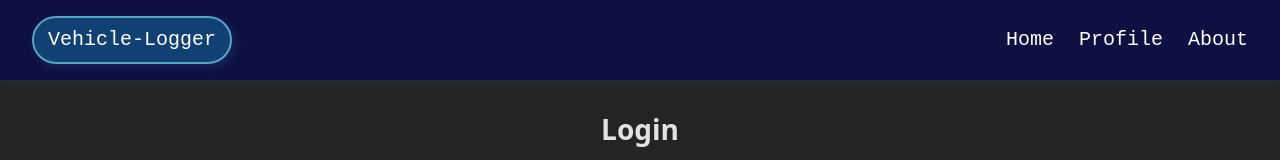
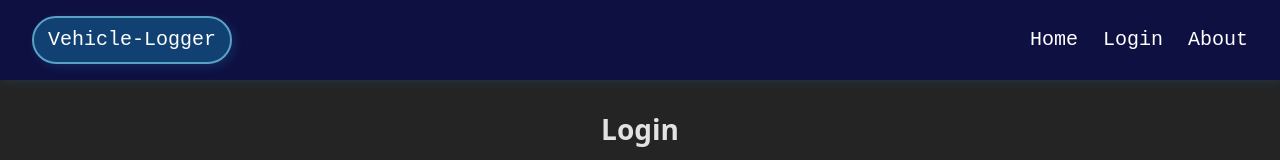
Before and after one commit to driverstudio89/my-vehicle-logger-fe, a React (Vite) app: page /profile in a window 1280 px wide. Shown: the top 160 px of the page. Built offline with nearby package versions, Linux system fonts and the light colour scheme.

Commit message:
implemented authContext,  logout and fix navbar refresh on login

```diff
--- a/src/App.jsx
+++ b/src/App.jsx
@@ -4,10 +4,12 @@ import Vehicle from "./pages/Vehicle";
 import Navbar from "./components/Navbar";
 import Profile from "./pages/Profile"
 import { Routes, Route } from "react-router-dom";
+import { AuthProvider } from "./context/AuthContext";
 
 function App() {
   return (
     <>
+    <AuthProvider >
       <Navbar />
       <main className="main-content">
         <Routes>
@@ -16,6 +18,7 @@ function App() {
           <Route path="/profile" element={<Profile />} />
         </Routes>
       </main>
+      </AuthProvider>
     </>
   );
 }
--- a/src/components/JwtDecode.jsx
+++ b/src/components/JwtDecode.jsx
@@ -1,4 +1,4 @@
-import { jwtDecode } from "jwt-decode";
+import {jwtDecode} from "jwt-decode";
 
 function decodeJWT(token) {
     try {
--- a/src/components/Login.jsx
+++ b/src/components/Login.jsx
@@ -2,9 +2,13 @@ import { useState } from "react";
 import "../css/Login.css";
 import { login } from "../services/api.js"
 import { useNavigate } from "react-router-dom"
-import jwtDecode from "./JwtDecode.jsx";
+import { useAuthContext } from "../context/AuthContext.jsx";
 
 function Login() {
+
+  const authContext = useAuthContext();
+  var loginFailed = [];
+
   const [formData, setFormData] = useState({
     email: "ivan@gmail.com",
     password: "123456",
@@ -24,13 +28,13 @@ function Login() {
     e.preventDefault();
     try {
       const accessToken = await login(formData.email, formData.password);
-      const userData = jwtDecode(accessToken);
-      if (userData.email) {
-        navigate("/")
-      }
+      authContext.login(accessToken);
+      navigate("/")
 
     } catch (error) {
-        console.error("Error logging in: ", error);
+      console.log(error);
+
+        loginFailed = error;
     }
 };
 
@@ -63,6 +67,7 @@ function Login() {
             className="form-input"
           />
         </div>
+        <div className="login-error">{loginFailed}</div>
         <button className="btn-login">Login</button>
       </form>
     </div>
--- a/src/components/Navbar.jsx
+++ b/src/components/Navbar.jsx
@@ -1,14 +1,29 @@
 import "../css/Navbar.css"
 import { Link } from "react-router-dom"
+import { useNavigate } from "react-router-dom"
+import { useAuthContext } from "../context/AuthContext";
 
 function Navbar() {
+    const navigate = useNavigate();
+    const authContext = useAuthContext();
+
+    const handleLogout = () => {
+        authContext.logout();
+        navigate("/profile")
+    }
+
     return <nav className="navbar">
         <div className="navbar-app">
             <Link to="/" className="nav-link">Vehicle-Logger</Link>
         </div>
         <div className="navbar-links">
             <Link to="/" className="nav-link">Home</Link>
-            <Link to="/profile" className="nav-link">Profile</Link>
+            {authContext.isAuthenticated ? (
+                <>
+                <Link to="/profile" className="nav-link">Profile</Link>
+                <div className="btn-logout" onClick={handleLogout}> Logout</div>
+                </>
+            ) : <Link to="/profile" className="nav-link">Login</Link>}
             <Link to="/about" className="nav-link">About</Link>
         </div>
     </nav>
--- /dev/null
+++ b/src/context/AuthContext.jsx
@@ -0,0 +1,32 @@
+import { createContext, useState, useEffect, useContext } from "react";
+
+const AuthContext = createContext();
+
+export const useAuthContext = () => useContext(AuthContext);
+
+export const AuthProvider = ({ children }) => {
+    const [isAuthenticated, setIsAuthenticated] = useState(false);
+
+    useEffect(() => {
+        setIsAuthenticated(!!localStorage.getItem("accessToken"));
+    },[])
+
+    const login = (accessToken) => {
+        localStorage.setItem("accessToken", accessToken);
+        setIsAuthenticated(true);
+        console.log("logged in");
+
+    };
+
+    const logout = () => {
+        localStorage.removeItem("accessToken");
+        setIsAuthenticated(false);
+        console.log("logged out");
+
+    };
+
+    return <AuthContext.Provider value={ {isAuthenticated, login, logout} }>
+        { children }
+    </AuthContext.Provider>
+
+}
--- a/src/css/Navbar.css
+++ b/src/css/Navbar.css
@@ -28,3 +28,7 @@
     text-decoration: none;
     color: white;
 }
+
+.btn-logout {
+    cursor: pointer;
+}
--- a/src/services/api.js
+++ b/src/services/api.js
@@ -15,8 +15,6 @@ export const login = async (email, password) => {
   const data = await response.json();
   const accessToken = data.token;
 
-  localStorage.setItem("accessToken", accessToken);
-
   return accessToken;
 };
 
```
